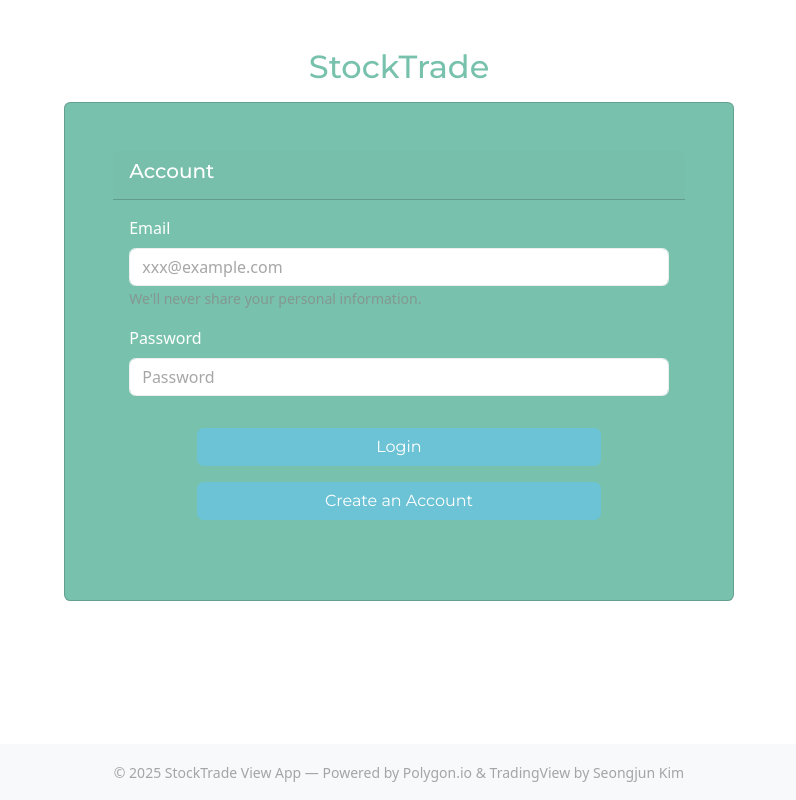
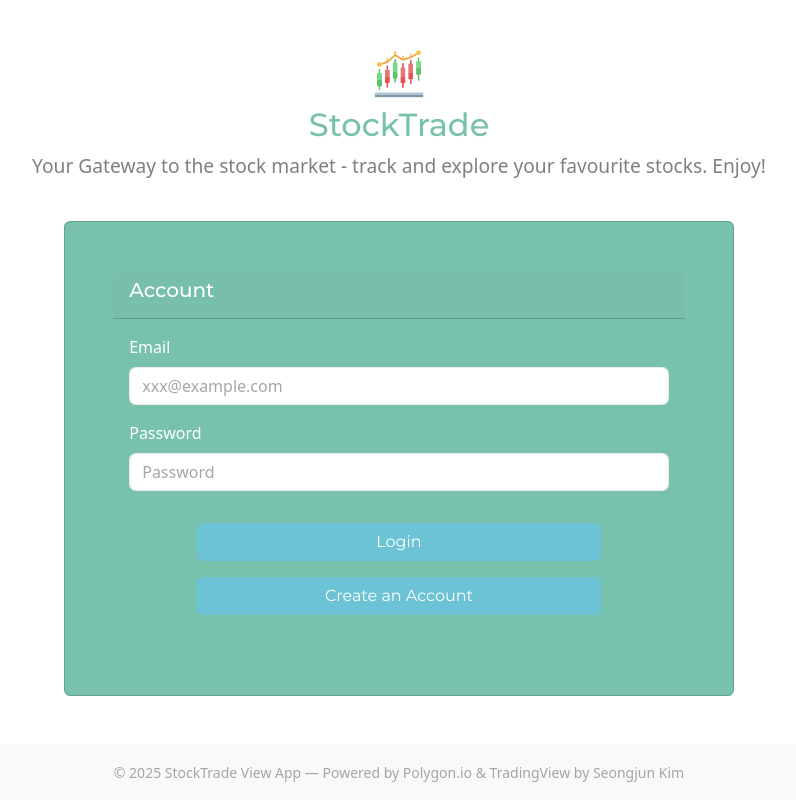
Before and after one commit to skim477/StockTrade, a Next.js app in the folder frontend/: page /login in a window 1280 px wide. Shown: the whole page, without its empty margins (241-1037 px from the left). Built offline with nearby package versions, Linux system fonts and the light colour scheme.

Commit message:
logo added

```diff
--- a/frontend/pages/login.js
+++ b/frontend/pages/login.js
@@ -2,7 +2,7 @@
 import { setToken } from '@/lib/authenticate';
 import { useRouter } from 'next/router';
 import { Container, Button, Card, Form, Alert } from 'react-bootstrap';
-
+import logo from '../public/stock-market.png';
 const Login = () => {
 
     const router = useRouter();
@@ -45,7 +45,18 @@
 
     return (
         <Container fluid="md" className="mt-5">
-            <h2 style={{ color: '#78C2AD' }} className="text-center mb-3">StockTrade</h2>
+
+            <div className="d-flex flex-column align-items-center mb-4">
+                <img
+                src={logo.src}
+                style={{ maxWidth: "50px" }}
+                alt="Logo"
+                />
+                <h2 style={{ color: '#78C2AD', marginTop: "0.5rem" }}>StockTrade</h2>
+                <p style={{ color: 'gray', fontSize: "1.2em" }}>Your Gateway to the stock market - track and explore your favourite stocks. Enjoy!</p>
+            </div>
+
+
             <Card style={{backgroundColor: '#78C2AD', color: 'white', width: '60%', margin: 'auto', padding: '3rem'}}>
                 <Card.Header>
                     <Card.Title style={{ color: 'white' }}>Account</Card.Title>
@@ -56,9 +67,6 @@
                         <Form.Group className="mb-3">
                             <Form.Label>Email</Form.Label>
                             <Form.Control type="email" placeholder="xxx@example.com" value={email} name="email" id="email" onChange={e=> setEmail(e.target.value)}/>
-                            <Form.Text className="text-muted">
-                                We'll never share your personal information.
-                            </Form.Text>
                         </Form.Group>
 
                         <Form.Group className="mb-3">
```
Also changed, not shown: frontend/pages/signup.js (+10 -1 lines), frontend/public/stock-market.png (added).
